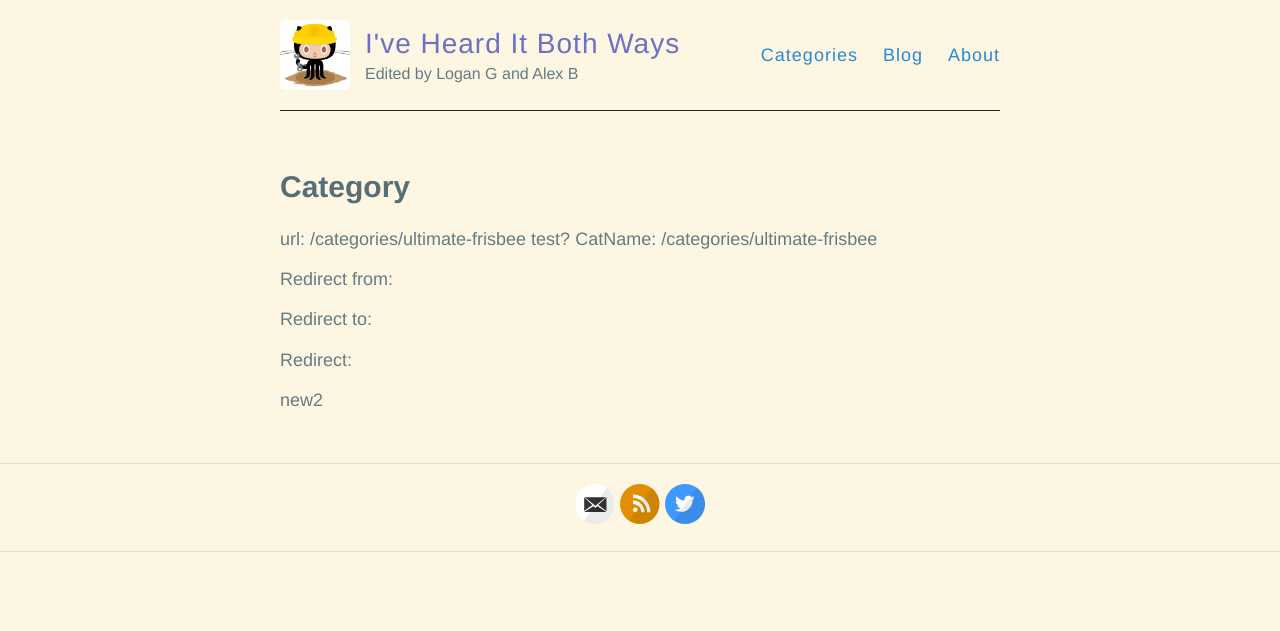
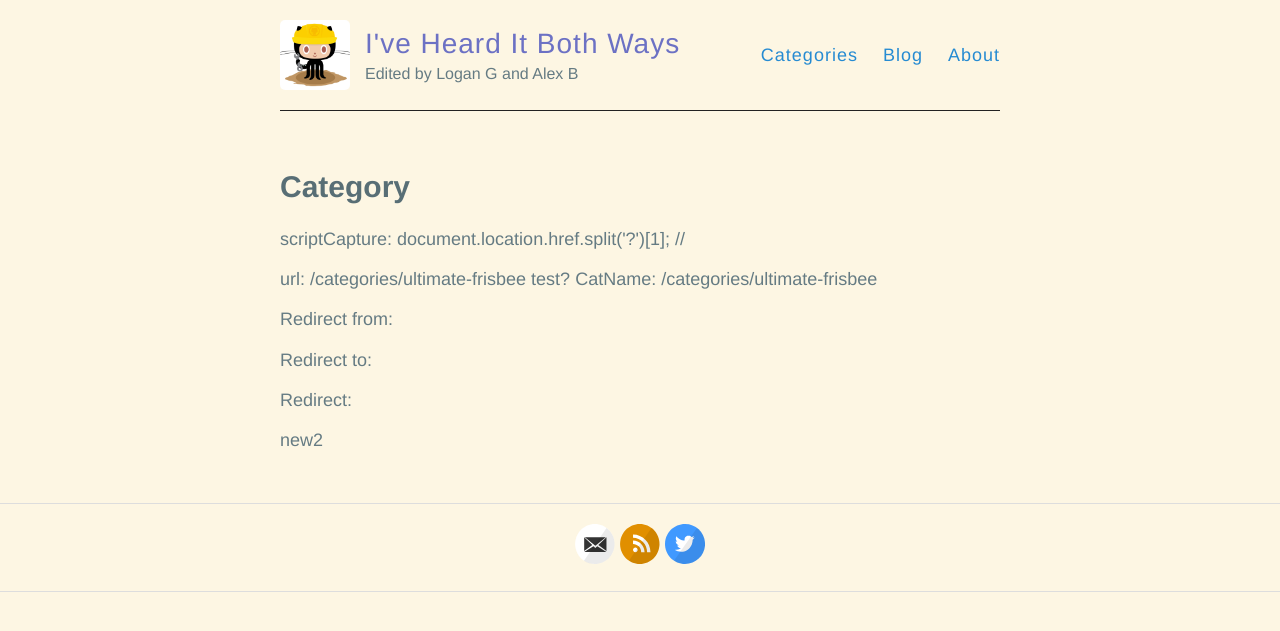
Before and after one commit to hencefarthing/hencefarthing.github.io, a Jekyll site: the page built from categories/ultimate-frisbee.md, in a window 1280 px wide. Shown: the top 631 px of the page. Built offline with Jekyll 4.4.1, drawn with Linux system fonts in a browser that asks for light colours.

Commit message:
getting too complicated

```diff
--- a/_layouts/category-page.html
+++ b/_layouts/category-page.html
@@ -4,6 +4,13 @@ title: {{ page.title }}
 categoryName: {{ page.categoryName }}
 ---
 
+<script>
+    // {% capture testName %}
+    document.location.href.split('?')[1];
+    // {% endcapture %}
+</script>
+
+<p>scriptCapture: {{ testName }}</p>
 url: {{ page.url }}
 test? {% capture categoryName %}{{ page.url | remove_first: '?' }}{% endcapture %}
 CatName: {{ categoryName }}
```
Also changed, not shown: other parts of _layouts/category-page.html (+0 -4 lines).
